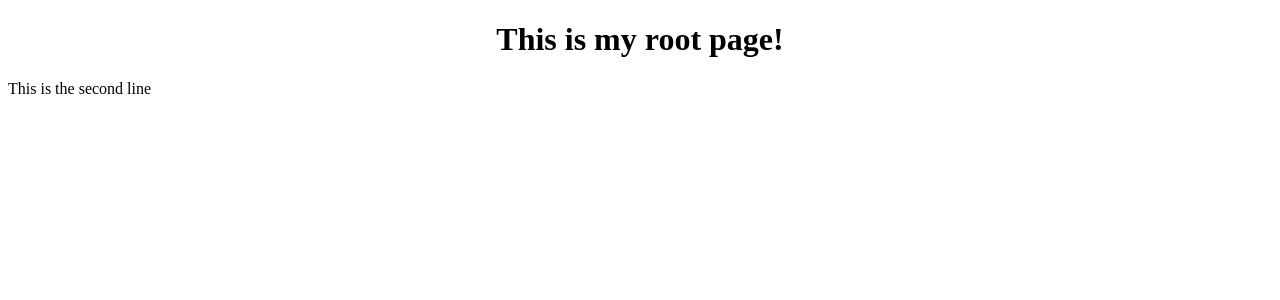
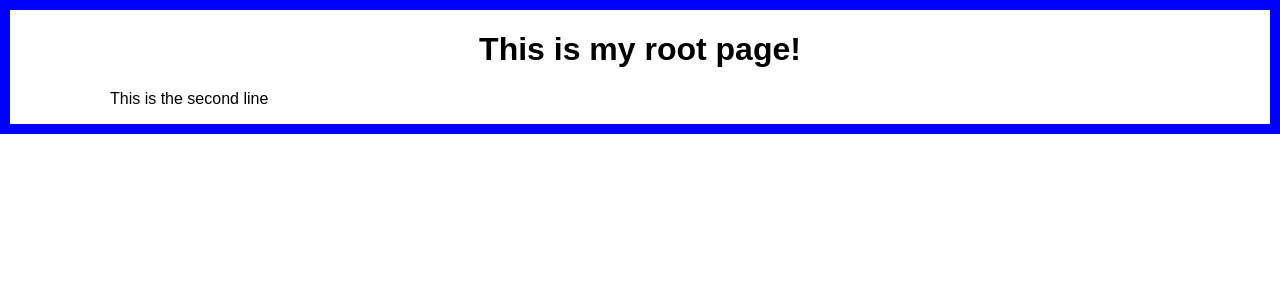
Before and after one commit to Coconutu/Apps_Python, a Flask app: page / in a window 1280 px wide. Shown: the top 300 px of the page. Run offline with Flask 3, Linux system fonts and the light colour scheme; some libraries are stand-ins or nearby versions.

Commit message:
add html and css

```diff
--- a/Flask/static/style.css
+++ b/Flask/static/style.css
@@ -1,3 +1,9 @@
 h1{
 text-align:center;
 }
+.main {
+padding-left:100px;
+padding-right:100px;
+text-align:left;
+border:10px solid blue;
+}
--- a/Flask/templates/index.html
+++ b/Flask/templates/index.html
@@ -3,11 +3,15 @@
 <head>
     <meta charset="UTF-8">
     <title>Welcome Flask app</title>
+    <link rel="stylesheet" type="text/css" href="static/style.css"/>
+    <link rel="stylesheet" href="https://cdn.jsdelivr.net/npm/purecss@3.0.0/build/pure-min.css" integrity="sha384-X38yfunGUhNzHpBaEBsWLO+A0HDYOQi8ufWDkZ0k9e0eXz/tH3II7uKZ9msv++Ls" crossorigin="anonymous">
+</head>
 
-   <link rel="stylesheet" type="text/css" href="static/style.css"/>
-</head>
-<body>
 <h1>This is my root page!</h1>
+
+<body class="main">
+
+
 <p>This is the second line</p>
 
 </body>
```
